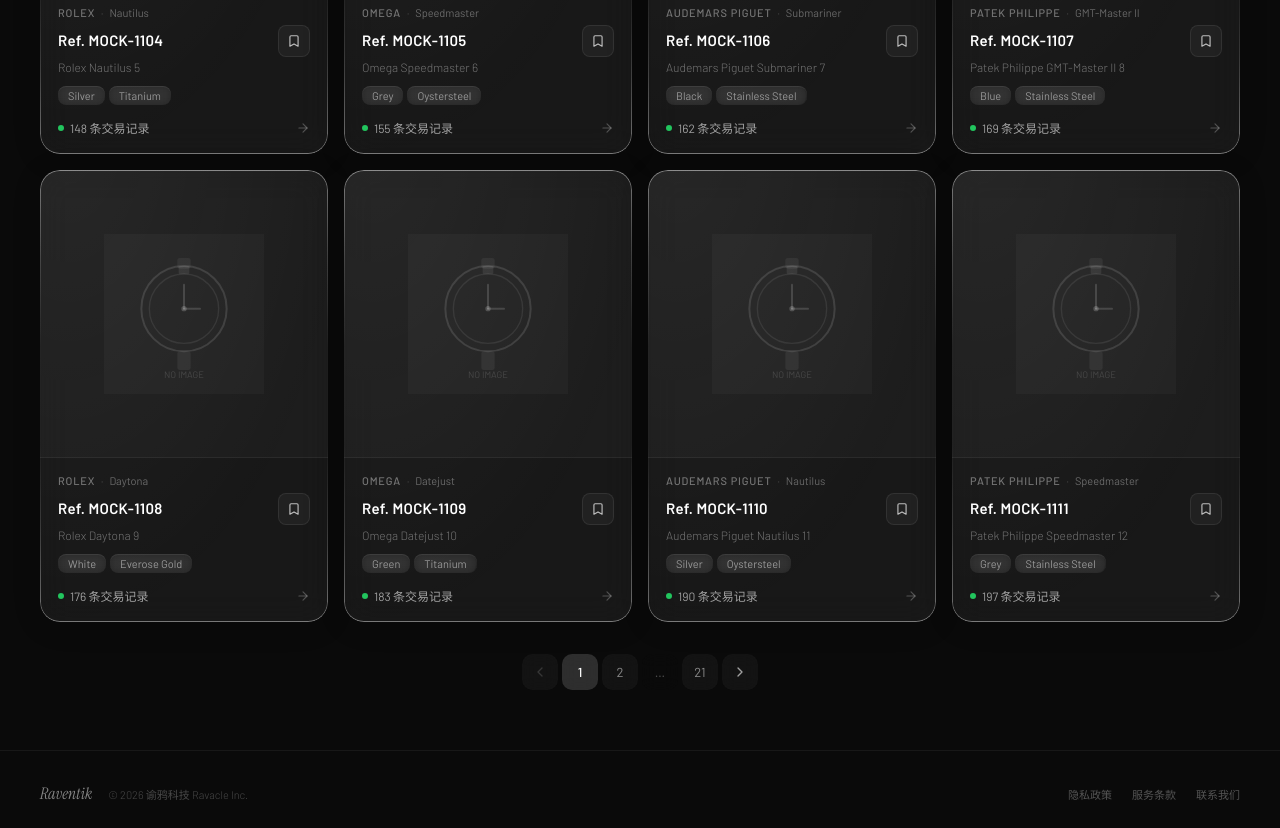
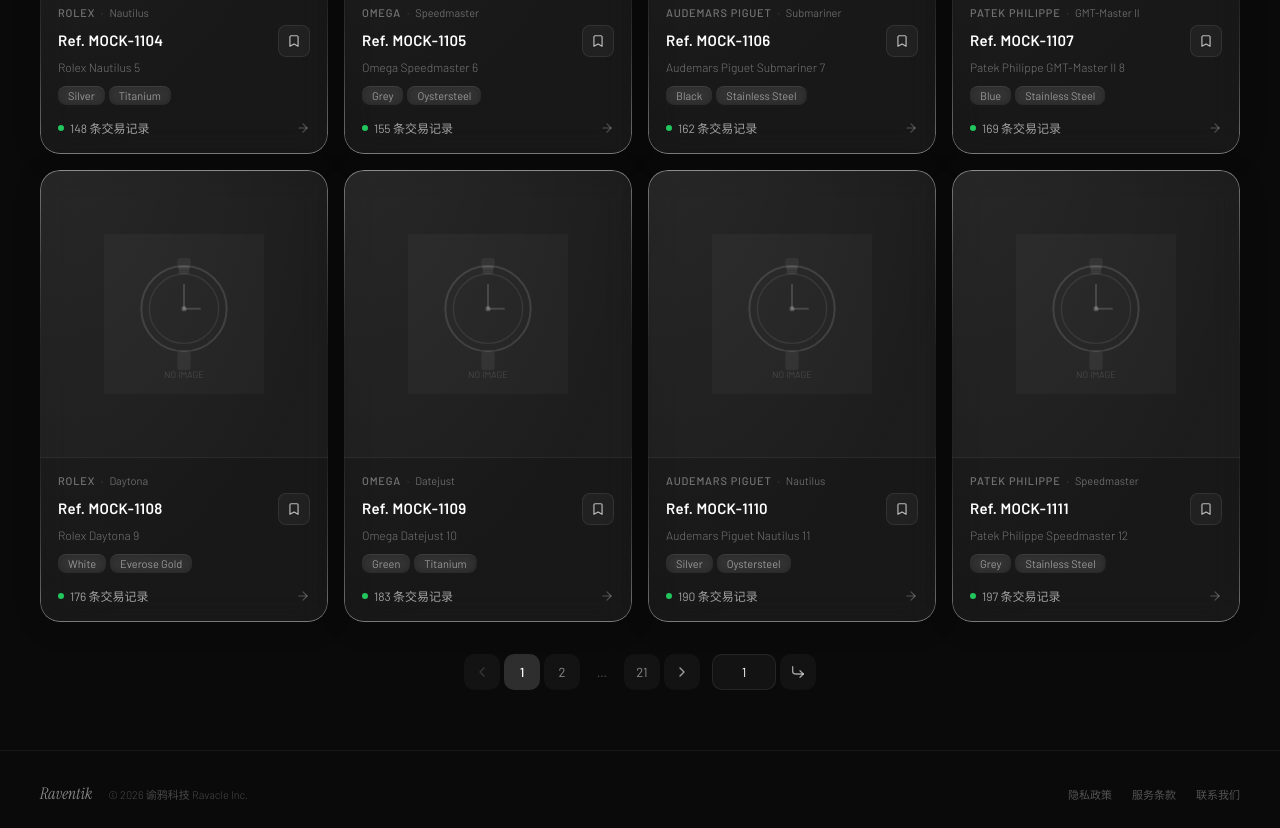
Before and after one commit to P0lar1z2/platform_fortend, a React (Vite) app: page /search in a window 1280 px wide. Shown: the part 953-1781 px from the top of the page. Built offline with nearby package versions, Linux system fonts and the light colour scheme.

Commit message:
feat(search): add manual page jump

```diff
--- a/src/pages/SearchResults.tsx
+++ b/src/pages/SearchResults.tsx
@@ -1,6 +1,6 @@
 import { useState, useEffect } from "react";
 import { Link, useNavigate, useSearchParams } from "react-router-dom";
-import { Search, ArrowUpRight, Clock, Grid3X3, List, ChevronLeft, ChevronRight, ArrowRight, ExternalLink, SlidersHorizontal, X, Bookmark, TrendingUp } from "lucide-react";
+import { Search, ArrowUpRight, Clock, Grid3X3, List, ChevronLeft, ChevronRight, ArrowRight, ExternalLink, SlidersHorizontal, X, Bookmark, TrendingUp, CornerDownRight } from "lucide-react";
 import { useSearchHistory } from "../hooks/useSearchHistory";
 import { useViewPreference } from "../hooks/useViewPreference";
 import { useWatchlist } from "../hooks/useWatchlist";
@@ -129,6 +129,7 @@
   const [pageData, setPageData] = useState<WatchListItem[]>([]);
   const [total, setTotal] = useState(0);
   const [loading, setLoading] = useState(true);
+  const [pageJump, setPageJump] = useState(String(urlPage));
 
   useEffect(() => {
     let alive = true;
@@ -156,6 +157,14 @@
   const body = "'Barlow','Noto Sans SC',sans-serif";
 
   const goPage = (p: number) => { updateParams({ page: Math.max(1, Math.min(p, totalPages)) }); window.scrollTo({ top: 0, behavior: "smooth" }); };
+
+  useEffect(() => { setPageJump(String(page)); }, [page]);
+
+  const submitPageJump = () => {
+    const requestedPage = Number(pageJump);
+    if (!Number.isFinite(requestedPage)) return;
+    goPage(Math.trunc(requestedPage));
+  };
 
   return (
     <div style={{ minHeight: "100vh", background: "#0a0a0a", color: "#fff", fontFamily: body }}>
@@ -301,6 +310,9 @@
           backdrop-filter: blur(8px); -webkit-backdrop-filter: blur(8px);
         }
         .page-btn:hover { background: rgba(255,255,255,0.12); box-shadow: inset 0 1px 0 rgba(255,255,255,0.1); }
+        .page-jump-input { -moz-appearance: textfield; }
+        .page-jump-input::-webkit-inner-spin-button,
+        .page-jump-input::-webkit-outer-spin-button { -webkit-appearance: none; margin: 0; }
 
         .filter-chip {
           transition: all 0.2s ease; cursor: pointer; border: none;
@@ -635,6 +647,36 @@
               }}>
               <ChevronRight size={16} />
             </button>
+            <form
+              onSubmit={e => { e.preventDefault(); submitPageJump(); }}
+              style={{ display: "flex", alignItems: "center", gap: "4px", marginLeft: "8px" }}
+            >
+              <input
+                type="number"
+                className="page-jump-input"
+                min={1}
+                max={totalPages}
+                value={pageJump}
+                onChange={e => setPageJump(e.target.value)}
+                aria-label="跳转页码"
+                title={`输入页码，范围 1-${totalPages}`}
+                style={{
+                  width: "64px", height: "36px", padding: "0 8px",
+                  borderRadius: "10px", border: "1px solid rgba(255,255,255,0.08)",
+                  outline: "none", background: "rgba(255,255,255,0.04)",
+                  color: "#fff", fontFamily: body, fontSize: "13px", textAlign: "center",
+                }}
+              />
+              <button
+                type="submit"
+                className="page-btn"
+                title="跳转到指定页"
+                aria-label="跳转到指定页"
+                style={{ background: "rgba(255,255,255,0.04)", color: "rgba(255,255,255,0.6)" }}
+              >
+                <CornerDownRight size={16} />
+              </button>
+            </form>
           </div>
         )}
 
```
